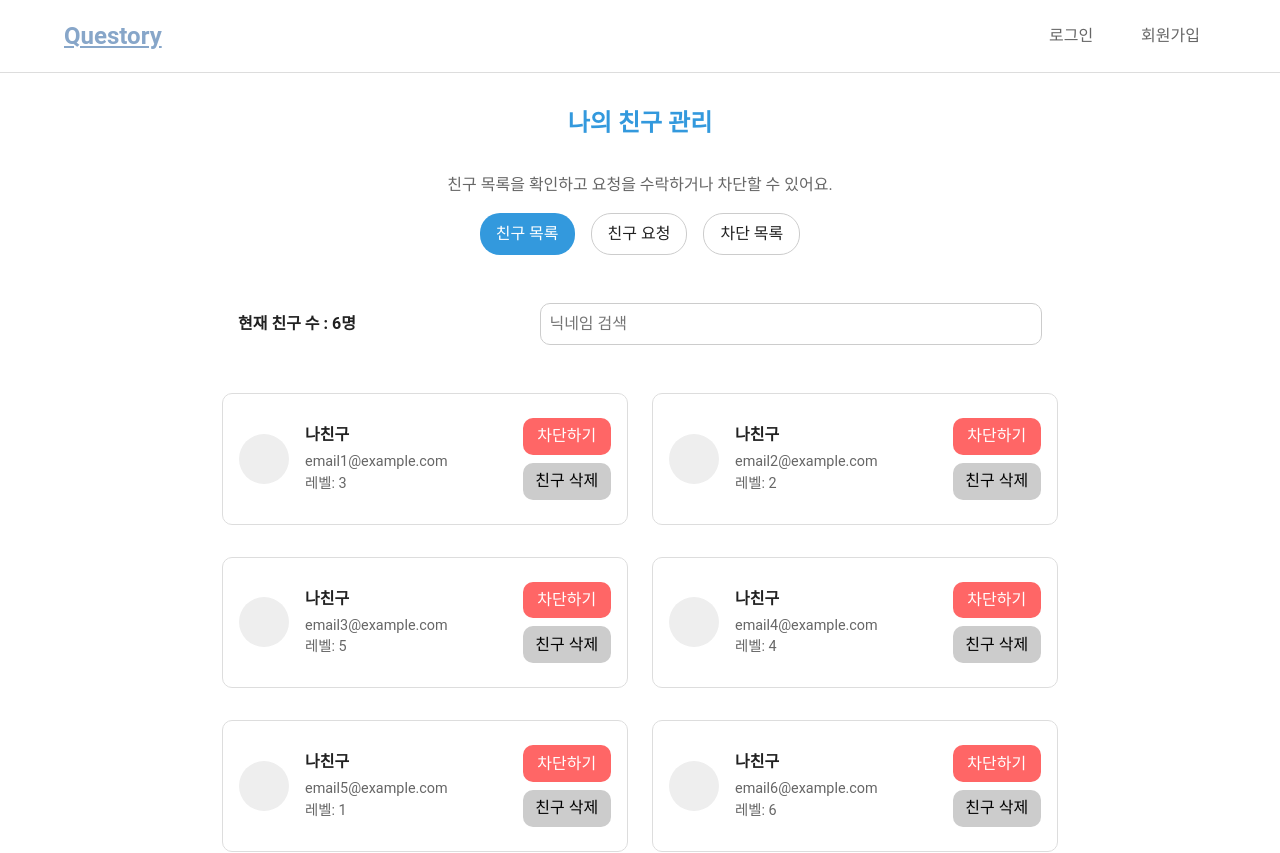
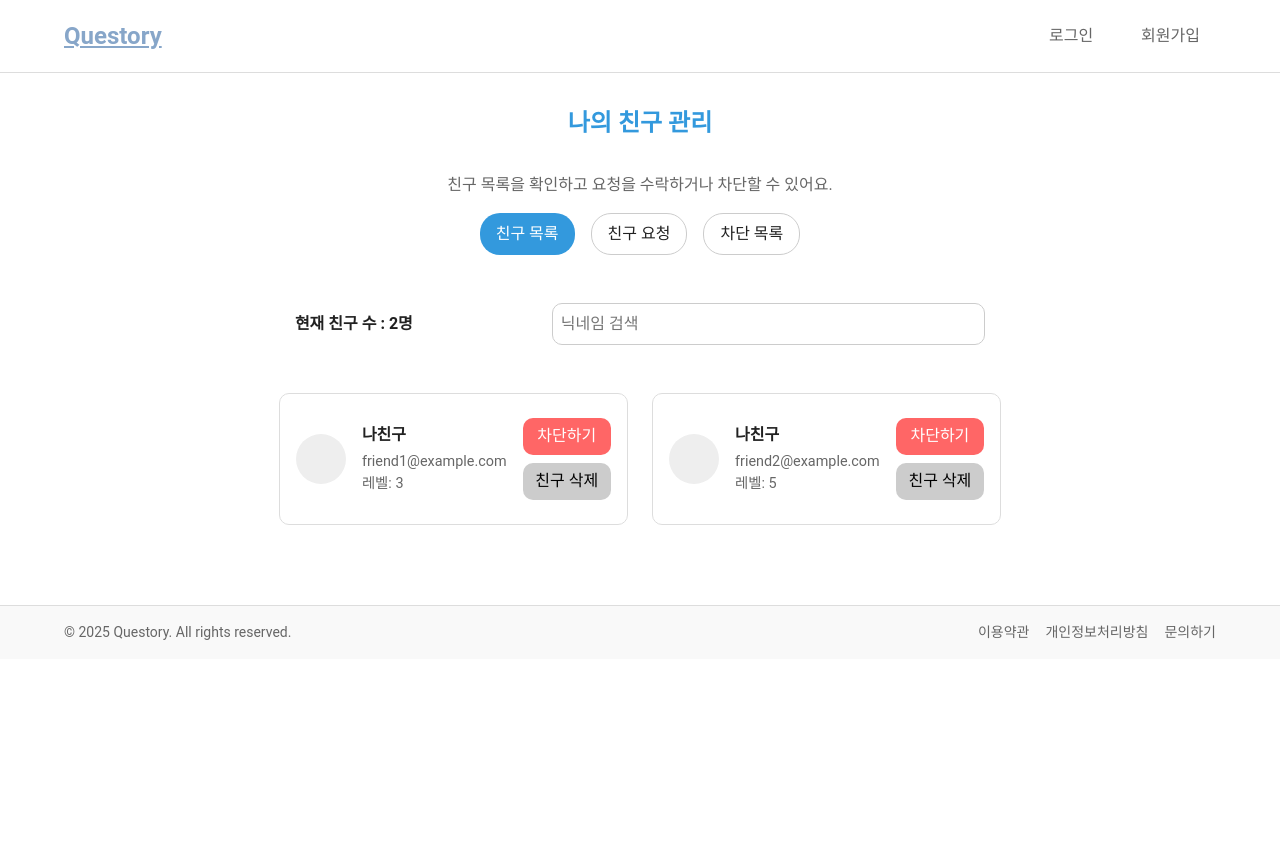
Before and after one commit to Questory04/Questory_FE, a Vue app: page /friends in a window 1280 px wide. Shown: the top 853 px of the page. After the commit the page ends 800 px from the top, so only its background shows below. Built offline with nearby package versions, Linux system fonts and the light colour scheme.

Commit message:
fix: 친구 관련 화면 수정

```diff
--- a/src/views/friend/FriendListPage.vue
+++ b/src/views/friend/FriendListPage.vue
@@ -7,28 +7,6 @@
       <button :class="{ active: currentTab === 'list' }" @click="setTab('list')">친구 목록</button>
       <button :class="{ active: currentTab === 'request' }" @click="setTab('request')">친구 요청</button>
       <button :class="{ active: currentTab === 'blocked' }" @click="setTab('blocked')">차단 목록</button>
-    </div>
-
-    <!-- 친구 목록 탭 -->
-    <div v-if="currentTab === 'list'">
-      <div class="search-bar">
-        <p class="count">현재 친구 수 : {{ friends.length }}명</p>
-        <input class="search" v-model="searchQuery" placeholder="닉네임 검색" />
-      </div>
-      <div class="friend-list">
-        <div v-for="friend in filteredFriends" :key="friend.email" class="friend-card">
-          <div class="profile" />
-          <div>
-            <p class="nickname">{{ friend.nickname }}</p>
-            <p class="email">{{ friend.email }}</p>
-            <p class="level">레벨: {{ friend.level }}</p>
-          </div>
-          <div class="actions">
-            <button class="block">차단하기</button>
-            <button class="delete">친구 삭제</button>
-          </div>
-        </div>
-      </div>
     </div>
 
     <!-- 친구 요청 탭 -->
@@ -48,7 +26,7 @@
       <p v-else-if="searchEmail">검색 결과가 없습니다.</p>
 
       <div class="requesting-list" v-if="requestingList.length">
-        <h3 class="subtitle">요청 목록</h3>
+        <h3 class="subtitle">내가 요청한 친구 목록</h3>
         <div class="friend-list">
           <div v-for="req in requestingList" :key="req.email" class="friend-card">
             <div class="profile" />
@@ -60,6 +38,47 @@
             <div class="actions">
               <button class="delete">요청 취소</button>
             </div>
+          </div>
+        </div>
+      </div>
+
+      <div class="requesting-list" v-if="receivedRequestList.length">
+        <h3 class="subtitle">받은 친구 요청 목록</h3>
+        <div class="friend-list">
+          <div v-for="req in receivedRequestList" :key="req.email" class="friend-card">
+            <div class="profile" />
+            <div>
+              <p class="nickname">{{ req.nickname }}</p>
+              <p class="email">{{ req.email }}</p>
+              <p class="level">레벨: {{ req.level }}</p>
+            </div>
+            <div class="actions">
+              <button class="request">수락</button>
+              <button class="delete">거절</button>
+            </div>
+          </div>
+        </div>
+      </div>
+    </div>
+
+    <!-- 나머지 탭들은 그대로 유지 -->
+    <!-- 친구 목록 탭 -->
+    <div v-if="currentTab === 'list'">
+      <div class="search-bar">
+        <p class="count">현재 친구 수 : {{ friends.length }}명</p>
+        <input class="search" v-model="searchQuery" placeholder="닉네임 검색" />
+      </div>
+      <div class="friend-list">
+        <div v-for="friend in filteredFriends" :key="friend.email" class="friend-card">
+          <div class="profile" />
+          <div>
+            <p class="nickname">{{ friend.nickname }}</p>
+            <p class="email">{{ friend.email }}</p>
+            <p class="level">레벨: {{ friend.level }}</p>
+          </div>
+          <div class="actions">
+            <button class="block">차단하기</button>
+            <button class="delete">친구 삭제</button>
           </div>
         </div>
       </div>
@@ -95,22 +114,19 @@ const searchEmail = ref('')
 const searchResult = ref(null)
 
 const friends = ref([
-  { nickname: '나친구', email: 'email1@example.com', level: 3 },
-  { nickname: '나친구', email: 'email2@example.com', level: 2 },
-  { nickname: '나친구', email: 'email3@example.com', level: 5 },
-  { nickname: '나친구', email: 'email4@example.com', level: 4 },
-  { nickname: '나친구', email: 'email5@example.com', level: 1 },
-  { nickname: '나친구', email: 'email6@example.com', level: 6 }
+  { nickname: '나친구', email: 'friend1@example.com', level: 3 },
+  { nickname: '나친구', email: 'friend2@example.com', level: 5 }
 ])
-
 const blockedFriends = ref([
-  { nickname: '차단친구1', email: 'blocked1@example.com', level: 1 },
-  { nickname: '차단친구2', email: 'blocked2@example.com', level: 2 }
+  { nickname: '차단친구', email: 'blocked@example.com', level: 1 }
 ])
-
 const requestingList = ref([
-  { nickname: '요청중친구1', email: 'pending1@example.com', level: 1 },
-  { nickname: '요청중친구2', email: 'pending2@example.com', level: 2 }
+  { nickname: '보낸요청1', email: 'sent1@example.com', level: 2 },
+  { nickname: '보낸요청2', email: 'sent2@example.com', level: 4 }
+])
+const receivedRequestList = ref([
+  { nickname: '받은요청1', email: 'recv1@example.com', level: 1 },
+  { nickname: '받은요청2', email: 'recv2@example.com', level: 3 }
 ])
 
 const setTab = (tab) => {
@@ -144,6 +160,8 @@ const debouncedSearch = debounce(async () => {
   }
 }, 500)
 </script>
+
+
 
 <style scoped>
 .friend-manager {
```
